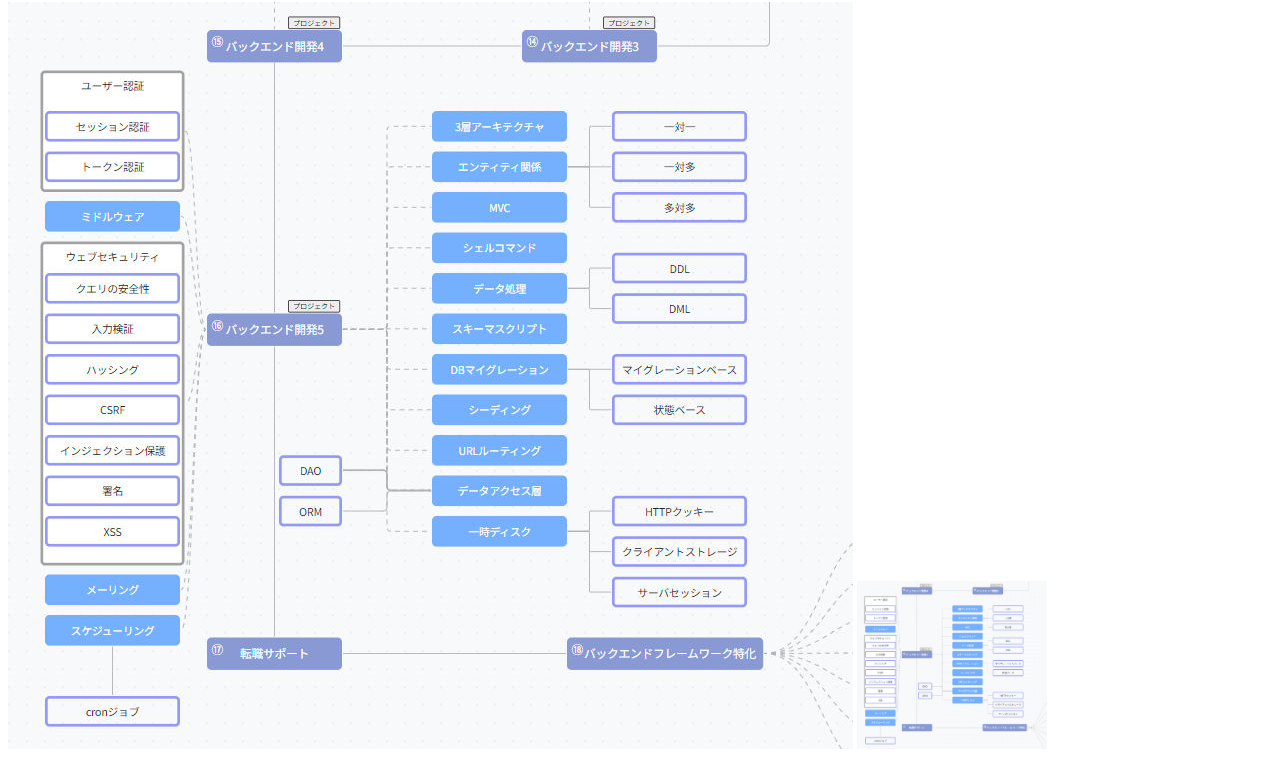
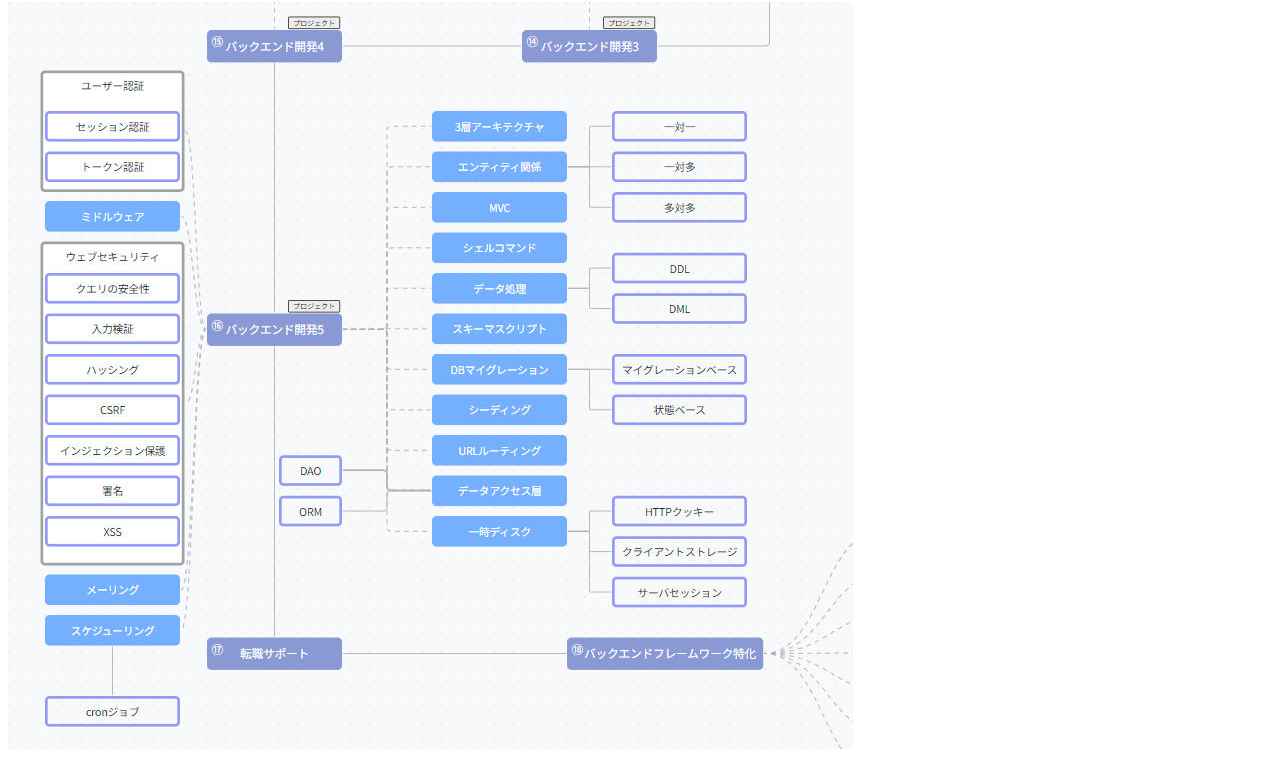
Before and after one commit to nabe-pot/infra_practice, a plain HTML site: page index.html in a window 1280 px wide. Shown: the part 142-903 px from the top of the page. Drawn offline with Linux system fonts and the light colour scheme.

Commit message:
refactor: 余分な部分を修正

```diff
--- a/index.html
+++ b/index.html
@@ -7,17 +7,14 @@
     <h1>EC2の静的ファイル配信システムをS3に移行する</h1>
     <div id="box">
       <h2>画像を表示する</h2>
-        <img src="images/be_roadmap.jpeg">
     </div>
     <script>
       img1 = document.createElement("img");
       img1.src = "images/be_roadmap.jpeg";
       // img1.width = 50;
       // img1.height = 50;
-        img1.setAttribute("width", "15%");
-        img1.setAttribute("height", "40%");
 
-        const box = document.getElementById('box');
+      const box = document.getElementById("box");
       box.appendChild(img1);
     </script>
   </body>
```
Lines whose indentation alone changed are shown as unchanged.
